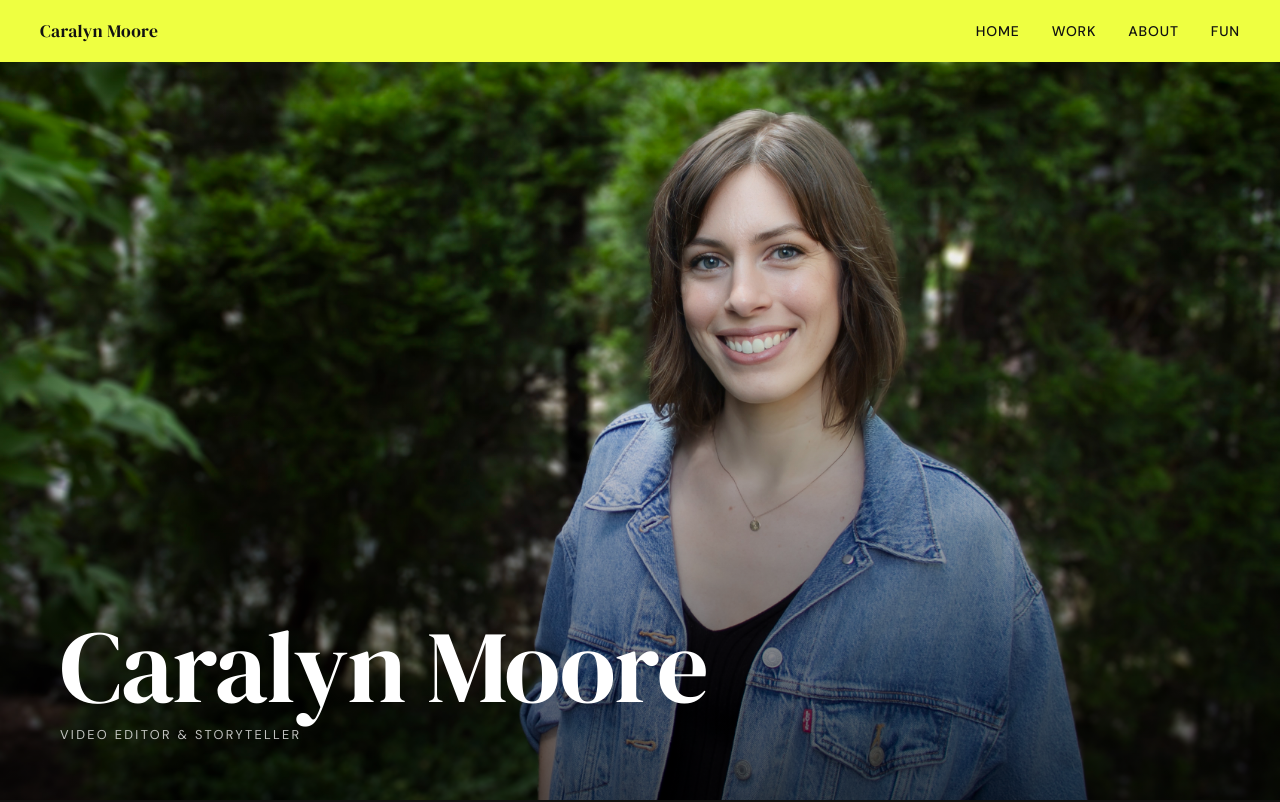
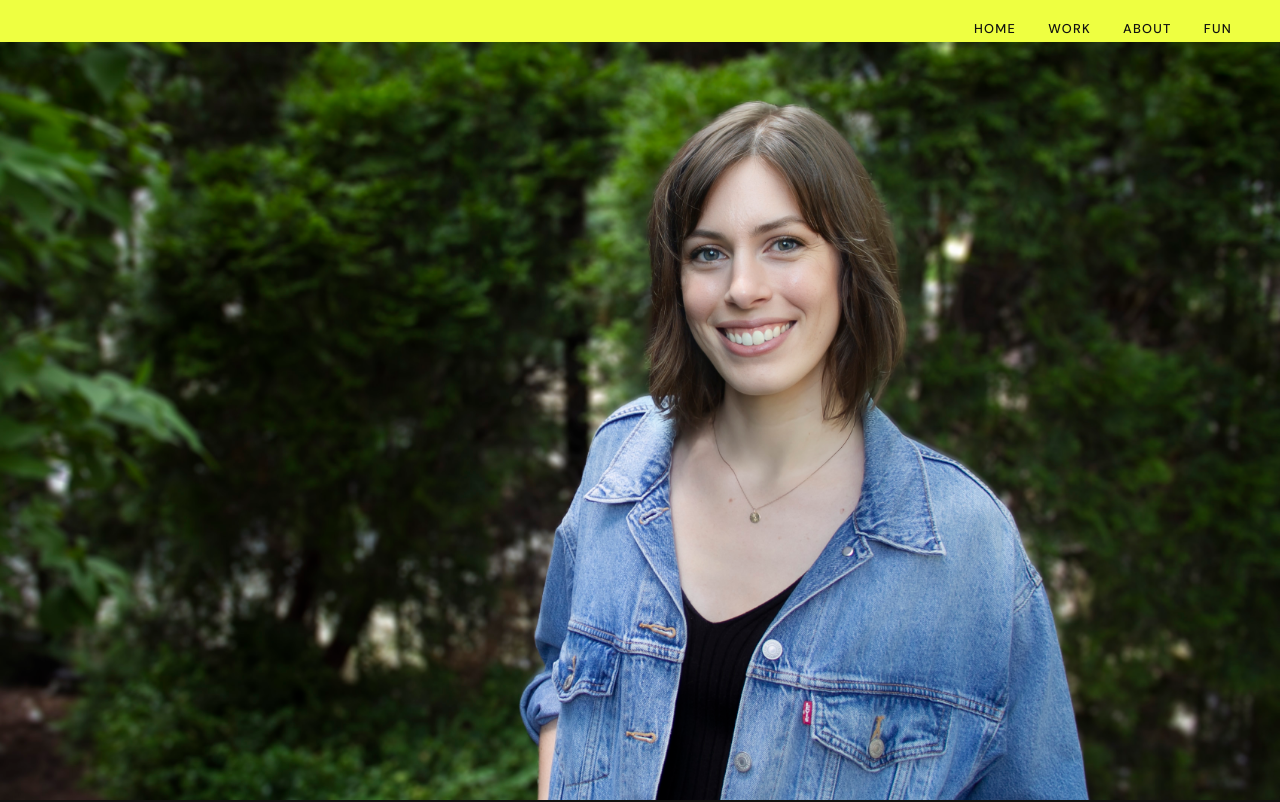
Before and after one commit to caralynmoore12-gif/caralyn-moore-website-project, a Next.js app: page / in a window 1280 px wide. Shown: the top 802 px of the page. Built offline with nearby package versions, Linux system fonts and the light colour scheme.

Commit message:
Collapsing yellow banner nav with name/title, pure headshot hero

```diff
--- a/components/layout/MainNav.tsx
+++ b/components/layout/MainNav.tsx
@@ -1,28 +1,44 @@
 "use client";
-import { useEffect, useState } from "react";
+import { useScroll, useTransform, motion, MotionValue } from "framer-motion";
 import Link from "next/link";
 
-const links = [
+const navLinks = [
   { label: "Home", target: "hero" },
   { label: "Work", target: "work" },
   { label: "About", target: "about" },
 ];
 
-export default function MainNav() {
-  const [scrolled, setScrolled] = useState(false);
-
-  useEffect(() => {
-    const onScroll = () => setScrolled(window.scrollY > 60);
-    window.addEventListener("scroll", onScroll, { passive: true });
-    return () => window.removeEventListener("scroll", onScroll);
-  }, []);
-
 const scrollTo = (id: string) => {
   document.getElementById(id)?.scrollIntoView({ behavior: "smooth" });
 };
 
+const linkStyle = {
+  background: "none",
+  border: "none",
+  cursor: "pointer",
+  fontSize: "0.8rem",
+  color: "var(--dark)",
+  letterSpacing: "0.1em",
+  textTransform: "uppercase" as const,
+  fontWeight: 500,
+  fontFamily: "inherit",
+};
+
+export default function MainNav() {
+  const { scrollY } = useScroll();
+
+  // Banner collapses from ~40vh to 58px over first 320px of scroll
+  const navHeight = useTransform(scrollY, [0, 320], ["42vh", "58px"]);
+
+  // Hero name/title fades and rises away
+  const heroOpacity = useTransform(scrollY, [0, 180], [1, 0]);
+  const heroY = useTransform(scrollY, [0, 180], [0, -24]);
+
+  // Compact name fades in after banner is mostly collapsed
+  const compactNameOpacity = useTransform(scrollY, [180, 300], [0, 1]);
+
   return (
-    <nav
+    <motion.nav
       style={{
         position: "fixed",
         top: 0,
@@ -30,62 +46,87 @@ export default function MainNav() {
         right: 0,
         zIndex: 100,
         backgroundColor: "var(--yellow)",
-        padding: scrolled ? "10px 40px" : "18px 40px",
+        height: navHeight,
+        overflow: "hidden",
+        display: "flex",
+        flexDirection: "column",
+        justifyContent: "space-between",
+      }}
+    >
+      {/* Top row: compact name (fades in) + nav links (always visible) */}
+      <div
+        style={{
           display: "flex",
           alignItems: "center",
           justifyContent: "space-between",
-        transition: "padding 0.3s ease",
+          padding: "0 48px",
+          height: "58px",
+          flexShrink: 0,
         }}
       >
-      <button
+        <motion.button
           onClick={() => scrollTo("hero")}
           className="serif"
           style={{
             background: "none",
             border: "none",
             cursor: "pointer",
-          fontSize: "1.1rem",
-          fontWeight: 400,
+            fontSize: "1rem",
             color: "var(--dark)",
-          letterSpacing: "0.02em",
+            opacity: compactNameOpacity,
+            fontFamily: "inherit",
           }}
         >
           Caralyn Moore
-      </button>
+        </motion.button>
 
         <div style={{ display: "flex", gap: "2rem", alignItems: "center" }}>
-        {links.map(({ label, target }) => (
-          <button
-            key={label}
-            onClick={() => scrollTo(target)}
-            style={{
-              background: "none",
-              border: "none",
-              cursor: "pointer",
-              fontSize: "0.875rem",
-              color: "var(--dark)",
-              letterSpacing: "0.06em",
-              textTransform: "uppercase",
-              fontWeight: 500,
-            }}
-          >
+          {navLinks.map(({ label, target }) => (
+            <button key={label} onClick={() => scrollTo(target)} style={linkStyle}>
               {label}
             </button>
           ))}
           <Link
             href="/fun"
-          style={{
-            fontSize: "0.875rem",
-            color: "var(--dark)",
-            letterSpacing: "0.06em",
-            textTransform: "uppercase",
-            fontWeight: 500,
-            textDecoration: "none",
-          }}
+            style={{ ...linkStyle, textDecoration: "none", display: "inline" }}
           >
             Fun
           </Link>
         </div>
-    </nav>
+      </div>
+
+      {/* Hero banner content: large name + title, fades out on scroll */}
+      <motion.div
+        style={{
+          padding: "0 48px 52px",
+          opacity: heroOpacity,
+          y: heroY,
+        }}
+      >
+        <p
+          style={{
+            fontSize: "0.72rem",
+            letterSpacing: "0.18em",
+            textTransform: "uppercase",
+            color: "var(--mid)",
+            marginBottom: "0.75rem",
+          }}
+        >
+          Video Editor &amp; Storyteller
+        </p>
+        <h1
+          className="serif"
+          style={{
+            fontSize: "clamp(2.8rem, 6vw, 5.5rem)",
+            fontWeight: 400,
+            color: "var(--dark)",
+            lineHeight: 1,
+            letterSpacing: "-0.01em",
+          }}
+        >
+          Caralyn Moore
+        </h1>
+      </motion.div>
+    </motion.nav>
   );
 }
--- a/components/sections/HeroSection.tsx
+++ b/components/sections/HeroSection.tsx
@@ -1,85 +1,26 @@
-"use client";
-import { useEffect, useState } from "react";
-
 export default function HeroSection() {
-  const [visible, setVisible] = useState(false);
-
-  useEffect(() => {
-    // Delay slightly so it appears after intro animation exits
-    const t = setTimeout(() => setVisible(true), 400);
-    return () => clearTimeout(t);
-  }, []);
-
   return (
     <section
       id="hero"
       style={{
         position: "relative",
-        minHeight: "100dvh",
+        height: "100dvh",
         overflow: "hidden",
-        display: "flex",
-        alignItems: "flex-end",
       }}
     >
-      {/* Full-bleed headshot */}
       <img
         src="/headshot.jpg"
-        alt=""
+        alt="Caralyn Moore"
         style={{
           position: "absolute",
           inset: 0,
           width: "100%",
           height: "100%",
           objectFit: "cover",
-          objectPosition: "center top",
+          objectPosition: "center 20%",
           display: "block",
         }}
       />
-
-      {/* Gradient for text legibility */}
-      <div
-        style={{
-          position: "absolute",
-          inset: 0,
-          background: "linear-gradient(to top, rgba(0,0,0,0.65) 0%, rgba(0,0,0,0.1) 50%, transparent 100%)",
-        }}
-      />
-
-      {/* Text overlay */}
-      <div
-        style={{
-          position: "relative",
-          zIndex: 1,
-          padding: "0 60px 56px",
-          opacity: visible ? 1 : 0,
-          transform: visible ? "none" : "translateY(12px)",
-          transition: "opacity 0.9s ease, transform 0.9s ease",
-        }}
-      >
-        <h1
-          className="serif"
-          style={{
-            fontSize: "clamp(3.5rem, 8vw, 7.5rem)",
-            fontWeight: 400,
-            lineHeight: 0.95,
-            color: "#ffffff",
-            marginBottom: "0.6rem",
-            letterSpacing: "-0.01em",
-          }}
-        >
-          Caralyn Moore
-        </h1>
-        <p
-          style={{
-            fontSize: "0.8rem",
-            letterSpacing: "0.18em",
-            textTransform: "uppercase",
-            color: "rgba(255,255,255,0.75)",
-          }}
-        >
-          Video Editor & Storyteller
-        </p>
-      </div>
     </section>
   );
 }
```
Lines whose indentation alone changed are shown as unchanged.
